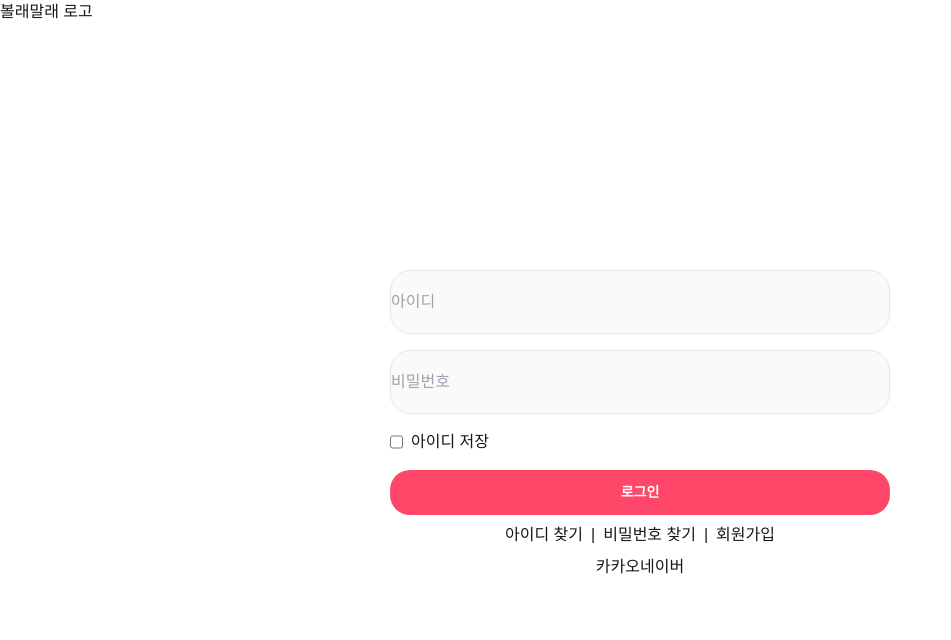
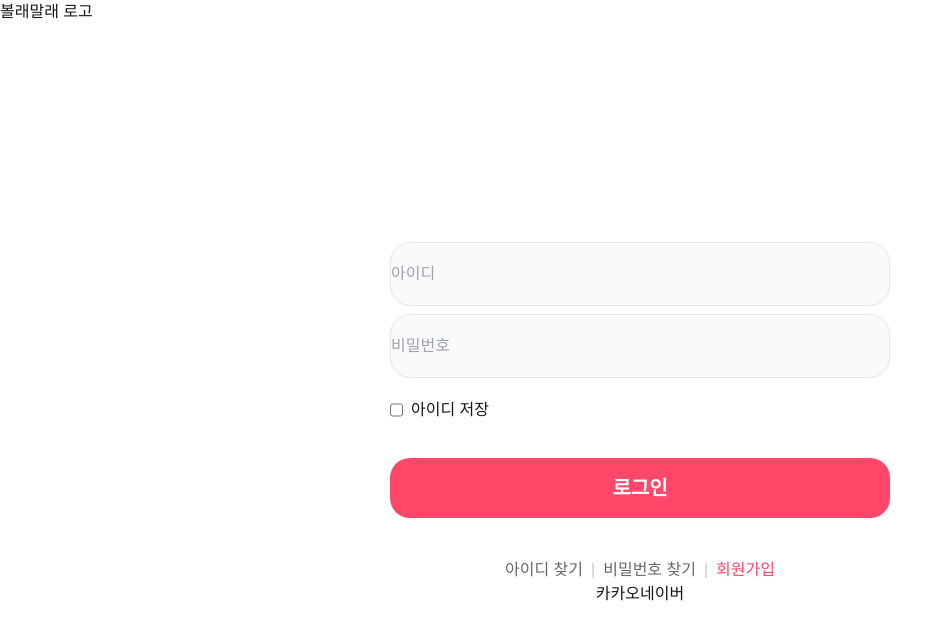
Before and after one commit to bolmal/front-end, a Next.js app: page /login in a window 1280 px wide. Shown: the top 640 px of the page, without its empty margins (0-951 px from the left). Built offline with nearby package versions, Linux system fonts and the light colour scheme.

Commit message:
feat : 로그인 폼 UI 2

```diff
--- a/src/components/button.tsx
+++ b/src/components/button.tsx
@@ -28,10 +28,10 @@ const getButtonSize = (size: ButtonSize) => {
             `;
         case 'large':
             return css`
-                height: 45px;
+                height: 60px;
                 width: 500px;
                 padding: 14px 14px;
-                font-size: 14px;
+                font-size: 20px;
             `;
         default:
             return css`
--- a/src/components/login-form.tsx
+++ b/src/components/login-form.tsx
@@ -1,13 +1,44 @@
 'use client';
 
-import { useForm } from 'react-hook-form';
+import { SubmitErrorHandler, SubmitHandler, useForm } from 'react-hook-form';
 import Button from './button';
+import { useRouter } from 'next/navigation';
+
+interface HookFormType {
+    id: string;
+    password: string;
+}
 
 export default function LoginForm() {
-    const { register } = useForm();
+    const router = useRouter();
+    const {
+        register,
+        handleSubmit,
+        getValues,
+        setError,
+        formState: { errors },
+    } = useForm<HookFormType>();
+    const checkIdPw = () => {
+        setError('password', { message: '비밀번호 또는 아이디가 일치하지 않습니다' });
+    };
+
+    const toSignUp = () => {
+        router.push('/sign-up');
+    };
+
+    const onValid: SubmitHandler<HookFormType> = () => {
+        const id = getValues('id');
+        const pw = getValues('password');
+        console.log('ok', id, pw);
+    };
+    const onInValid: SubmitErrorHandler<HookFormType> = () => {
+        console.error('no');
+        checkIdPw();
+    };
     return (
-        <div className="flex flex-col gap-2 justify-center items-center">
-            <form className="flex flex-col gap-4">
+        <div className="flex flex-col justify-center items-center">
+            <form className="flex flex-col" onSubmit={handleSubmit(onValid, onInValid)}>
+                <div className="flex flex-col gap-2">
                     <input
                         {...register('id', {
                             required: true,
@@ -24,18 +55,24 @@ export default function LoginForm() {
                         type="password"
                         className="bg-bg-default w-[500px] h-[64px] rounded-[20px] border-[1px]"
                     />
-                <div className="flex flex-row gap-2">
+                </div>
+                <div className="flex flex-row gap-2 mt-5 mb-9">
                     <input type="checkbox" />
+                    <div className="flex flex-row w-full justify-between">
                         <p>아이디 저장</p>
+                        {errors.password && <p className="text-red-500 text-sm mt-1">{errors.password.message}</p>}
+                    </div>
                 </div>
                 <Button size="large">로그인</Button>
             </form>
-            <div className="flex flex-row gap-2">
-                <button>아이디 찾기</button>
-                <p>|</p>
-                <button>비밀번호 찾기</button>
-                <p>|</p>
-                <button>회원가입</button>
+            <div className="flex flex-row gap-2 mt-10">
+                <button className="text-[#686868]">아이디 찾기</button>
+                <p className="text-[#C7C7C7]">|</p>
+                <button className="text-[#686868]">비밀번호 찾기</button>
+                <p className="text-[#C7C7C7]">|</p>
+                <button onClick={toSignUp} className="text-[#ff4869]">
+                    회원가입
+                </button>
             </div>
             <div>
                 <button>카카오</button>
```
Lines whose indentation alone changed are shown as unchanged.
